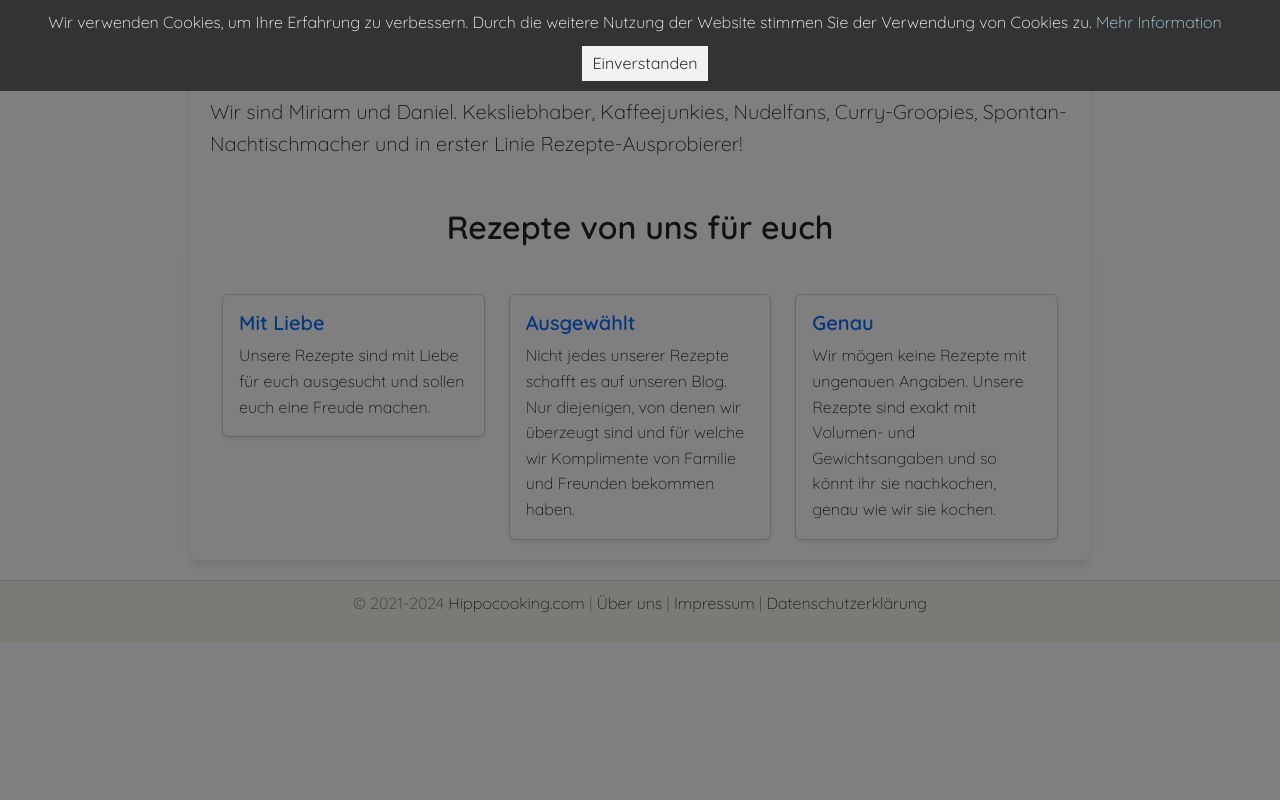
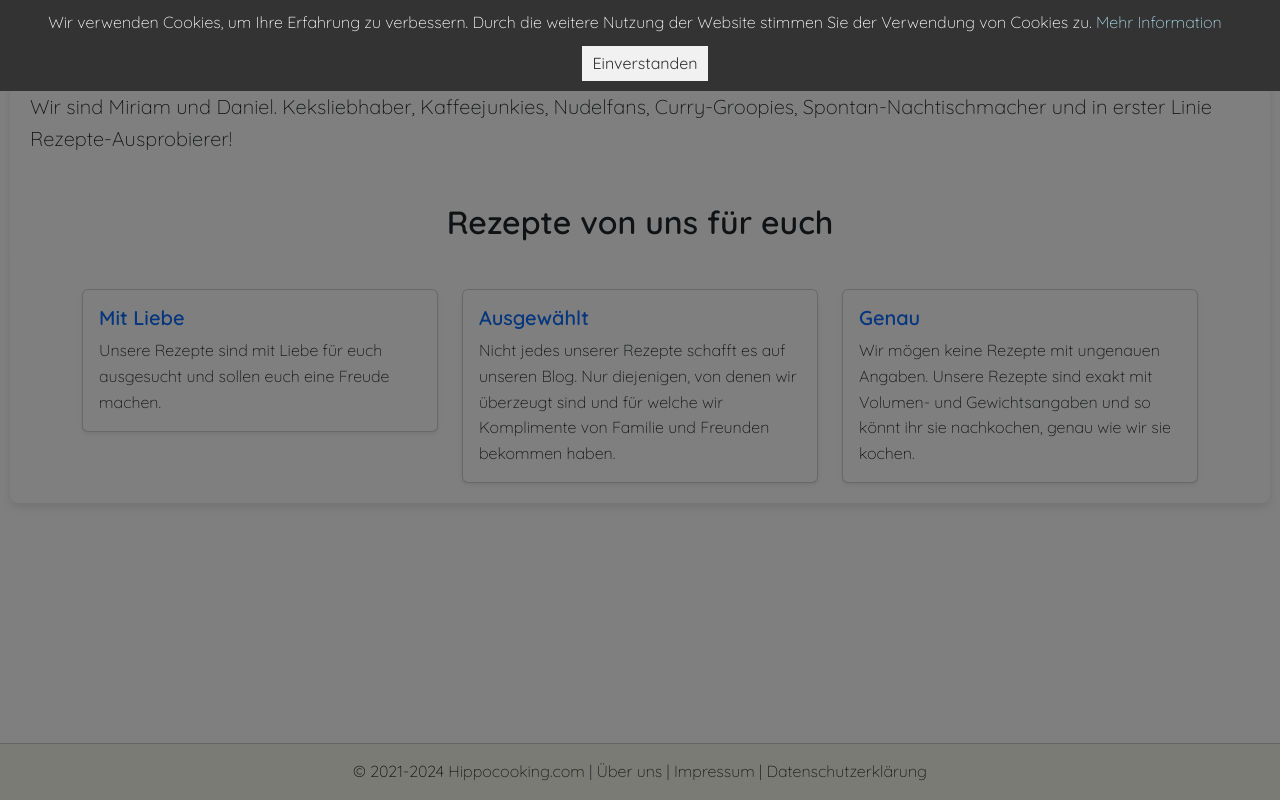
Before and after one commit to SchneiderDaniel/flask_blogs, a Flask app: page /1/about in a window 1280 px wide. Run offline with Flask 3, Linux system fonts and the light colour scheme; some libraries are stand-ins or nearby versions.

Commit message:
some styling

```diff
--- a/flask_hippocooking/static/css/base.css
+++ b/flask_hippocooking/static/css/base.css
@@ -1,10 +1,37 @@
 /* Apply Quicksand font to the entire body */
-body {
+body,html {
     font-family: 'Quicksand', sans-serif;
-    line-height: 1.6; /* Optional: improves readability */
+    line-height: 1.6;
     margin: 0;
     padding: 0;
-    background-color: white
+    background-color: white;
+    display: flex;
+    flex-direction: column;
+    height: 100%;
+    width: 100%;
+}
+
+.custom-container {
+    margin: 0 !important; /* Override any Bootstrap margins */
+    padding: 0 !important; /* Override any Bootstrap padding */
+    width: 100%; /* Ensure full width */
+    display: flex;
+    flex-direction: column;
+    flex-grow: 1;
+}
+
+/* Content container */
+.content_box {
+    margin-left: 10px;
+    margin-right: 10px;
+    margin-top: 15px;
+    margin-bottom: 15px;
+    background-color: #ffffff;
+    padding: 20px;
+    border-radius: 8px;
+    box-shadow: 0 4px 8px rgba(0, 0, 0, 0.1);
+    /* align-items: center;  */
+    /* display: flex; */
 }
 
 .custom-bg-color1 {
@@ -41,13 +68,3 @@ img {
     border-radius: 8px;
     margin-bottom: 20px;
 }
-
-/* Content container */
-.content_box {
-    max-width: 900px;
-    margin: 20px auto;
-    background-color: #ffffff;
-    padding: 20px;
-    border-radius: 8px;
-    box-shadow: 0 4px 8px rgba(0, 0, 0, 0.1);
-}
--- a/flask_hippocooking/static/css/footer.css
+++ b/flask_hippocooking/static/css/footer.css
@@ -1,20 +1,12 @@
-/* Ensure the page fills at least the viewport height */
-body {
-    display: flex;
-    flex-direction: column;
-    min-height: 100vh; /* Full height of the viewport */
-    margin: 0; /* Remove default margin */
+/* Style the footer */
+footer {
+    background-color: #f1f1f1;
+    padding: 10px;
+    text-align: center;
+    border-top: 1px solid #ccc;
+    margin-top: auto; /* Pushes the footer to the bottom */
 }
 
-/* Main content area should expand to fill space above the footer */
-.container {
-    flex: 1; /* This makes the container expand to fill available space */
+footer p {
+    margin: 5px 0;
 }
-
-/* Footer styles */
-footer {
-    text-align: center;
-    padding: 10px;
-    color: #777;
-    border-top: 1px solid #ddd;
-}
--- a/flask_hippocooking/templates/base.html
+++ b/flask_hippocooking/templates/base.html
@@ -1,38 +1,49 @@
-{% from 'bootstrap5/form.html' import render_form %}
+<!-- {% from 'bootstrap5/form.html' import render_form %} -->
 <!DOCTYPE html>
-<html lang= "{{ locale_id }}" >
+<html lang="{{ locale_id }}">
+
 <head>
     <meta charset="UTF-8">
+    <meta http-equiv="X-UA-Compatible" content="IE=edge">
     <meta name="viewport" content="width=device-width, initial-scale=1.0">
     <meta name="author" content="Daniel Schneider">
 
     {% block keywords %}
-    <meta name="keywords"
-        content="Recipes, tasty">
+    <meta name="keywords" content="Recipes, tasty">
     {% endblock %}
 
     <title>Hippocooking.com {{ translations.titel }}</title>
 
     {% block head %}{% endblock %}
 
+    <!-- CSS -->
+    {{ bootstrap.load_css() }}
 
-    {{ bootstrap.load_css() }}
     <link href="https://cdn.jsdelivr.net/npm/bootstrap-icons/font/bootstrap-icons.css" rel="stylesheet">
 
-    <link rel="stylesheet" type="text/css" href={{ url_for('static', filename='css/base.css') }}>
-    <link rel="stylesheet" type="text/css" href={{ url_for('static', filename='css/footer.css') }}>
-    <link rel="stylesheet" type="text/css" href={{ url_for('static', filename='css/cookie.css') }}>
+    <link rel="stylesheet" type="text/css" href={{ url_for('static', filename='css/base.css' ) }}>
+    <link rel="stylesheet" type="text/css" href={{ url_for('static', filename='css/footer.css' ) }}>
+    <link rel="stylesheet" type="text/css" href={{ url_for('static', filename='css/cookie.css' ) }}>
     <link href="https://fonts.googleapis.com/css2?family=Quicksand:wght@300;400;600&display=swap" rel="stylesheet">
 </head>
+
 <body>
+    <div class="container-fluid custom-container">
+
+
         <!-- Semi-transparent overlay -->
-    <div id="cookie-overlay" style="position: fixed; top: 0; left: 0; width: 100%; height: 100%; background-color: rgba(0, 0, 0, 0.5); display: none; z-index: 999; pointer-events: none;">
+        <div id="cookie-overlay"
+            style="position: fixed; top: 0; left: 0; width: 100%; height: 100%; background-color: rgba(0, 0, 0, 0.5); display: none; z-index: 999; pointer-events: none;">
         </div>
 
         <!-- Cookie Banner -->
-    <div id="cookie-banner" style="position: fixed; top: 0; width: 100%; background-color: #333; color: white; text-align: center; padding: 10px; display: none; z-index: 1000;">
-        <p style="margin: 0;">{{ translations_base.cookietext }} <a href="{{ url_for( 'main.dataprotection') }}" style="color: lightblue;">{{ translations_base.cookiebuttonmore }}</a></p>
-        <button id="accept-cookies" style="background-color: #f1f1f1; color: #333; border: none; padding: 5px 10px; cursor: pointer; margin-left: 10px; margin-top: 10px;">{{ translations_base.cookiebuttontext }}</button>
+        <div id="cookie-banner"
+            style="position: fixed; top: 0; width: 100%; background-color: #333; color: white; text-align: center; padding: 10px; display: none; z-index: 1000;">
+            <p style="margin: 0;">{{ translations_base.cookietext }} <a href="{{ url_for( 'main.dataprotection') }}"
+                    style="color: lightblue;">{{ translations_base.cookiebuttonmore }}</a></p>
+            <button id="accept-cookies"
+                style="background-color: #f1f1f1; color: #333; border: none; padding: 5px 10px; cursor: pointer; margin-left: 10px; margin-top: 10px;">{{
+                translations_base.cookiebuttontext }}</button>
         </div>
 
 
@@ -40,8 +51,11 @@
 
         {{ bootstrap.load_js() }}
 
-    <footer class="custom-bg-color1" >
-        <p>&copy; 2021-<span id="current-year"></span>  <a href="{{ url_for( 'main.index') }}">Hippocooking.com</a>  | <a href="{{ url_for( 'main.about') }}">{{ translations_base.ueberuns }}</a> | <a href="{{ url_for( 'main.impressum') }}">{{ translations_base.impressum }}</a>  | <a href="{{ url_for( 'main.dataprotection') }}">{{ translations_base.dataprotection }}</a> </p>
+        <footer class="custom-bg-color1">
+            <p>&copy; 2021-<span id="current-year"></span> <a href="{{ url_for( 'main.index') }}">Hippocooking.com</a> |
+                <a href="{{ url_for( 'main.about') }}">{{ translations_base.ueberuns }}</a> | <a
+                    href="{{ url_for( 'main.impressum') }}">{{ translations_base.impressum }}</a> | <a
+                    href="{{ url_for( 'main.dataprotection') }}">{{ translations_base.dataprotection }}</a> </p>
         </footer>
 
         <script>
@@ -50,7 +64,7 @@
         </script>
 
         <script>
-        document.addEventListener('DOMContentLoaded', function() {
+            document.addEventListener('DOMContentLoaded', function () {
                 const cookieBanner = document.getElementById('cookie-banner');
                 const cookieOverlay = document.getElementById('cookie-overlay');
                 const acceptButton = document.getElementById('accept-cookies');
@@ -64,7 +78,7 @@
                     cookieOverlay.style.display = 'none';
                 }
 
-            acceptButton.addEventListener('click', function() {
+                acceptButton.addEventListener('click', function () {
                     document.cookie = "cookieConsentHippocookingcom=true; path=/; max-age=" + (60 * 60 * 24 * 365); // 1 year expiry
                     cookieBanner.style.display = 'none';
                     cookieOverlay.style.display = 'none';
@@ -73,7 +87,7 @@
         </script>
 
         <script>
-        document.addEventListener('DOMContentLoaded', function() {
+            document.addEventListener('DOMContentLoaded', function () {
                 const cookieOverlay = document.getElementById('cookie-overlay');
 
                 {% if not cookie_consent %}
@@ -83,6 +97,7 @@
             });
         </script>
 
+    </div>
+</body>
 
-</body>
 </html>
--- a/flask_hippocooking/templates/recipes/recipes.html
+++ b/flask_hippocooking/templates/recipes/recipes.html
@@ -54,7 +54,7 @@
 
     </div>
 
-
+    <div>
     <h2>{{ translations.zutaten }}</h2>
     <ul>
         {% for ingredient in json_recipe.recipeIngredient | default([]) %}
@@ -68,6 +68,8 @@
             <li>{{ instruction.text | default("No recipeInstructions.") }}</li>
         {% endfor %}
     </ol>
+    </div>
+
 
 
 
```
Also changed, not shown: flask_hippocooking/static/css/recipes.css (deleted, +0 -37 lines). Lines whose indentation alone changed are shown as unchanged.
